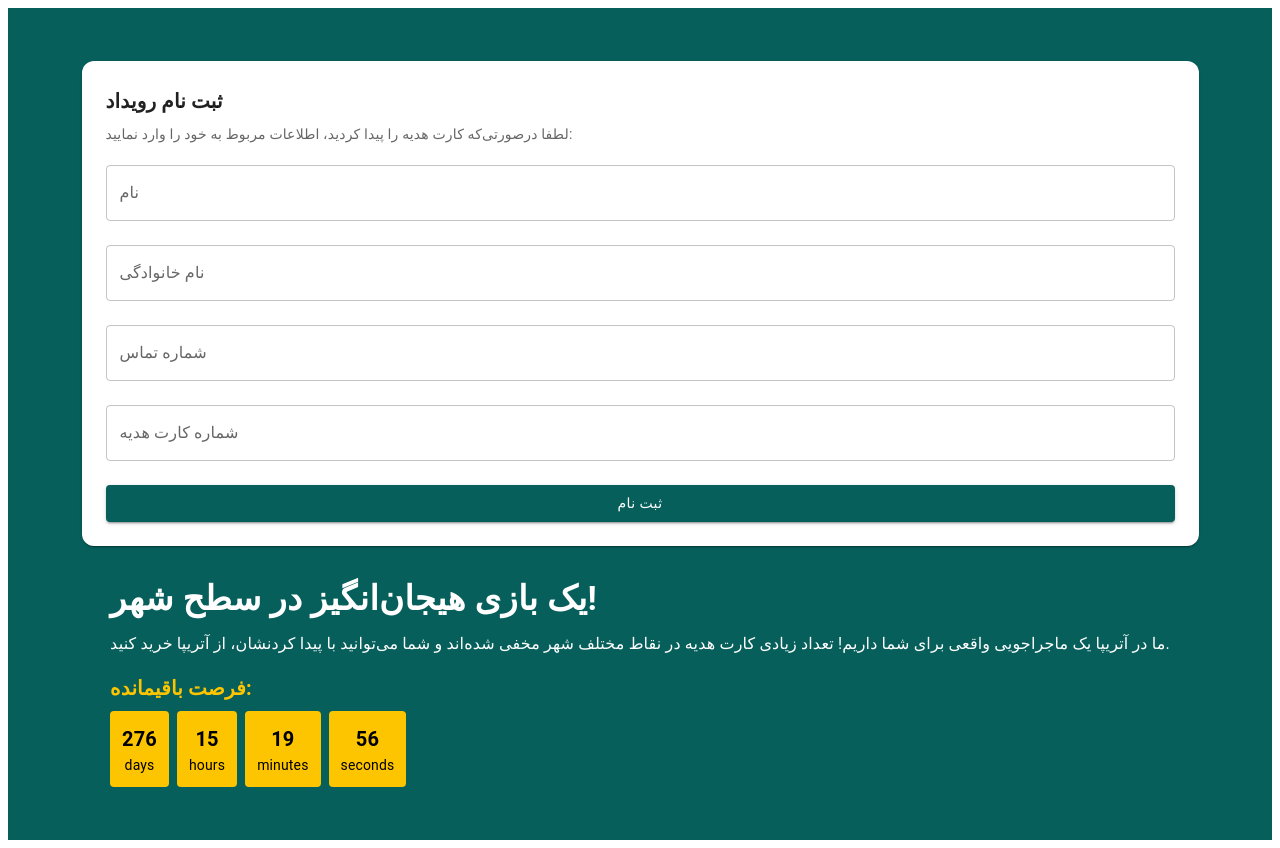
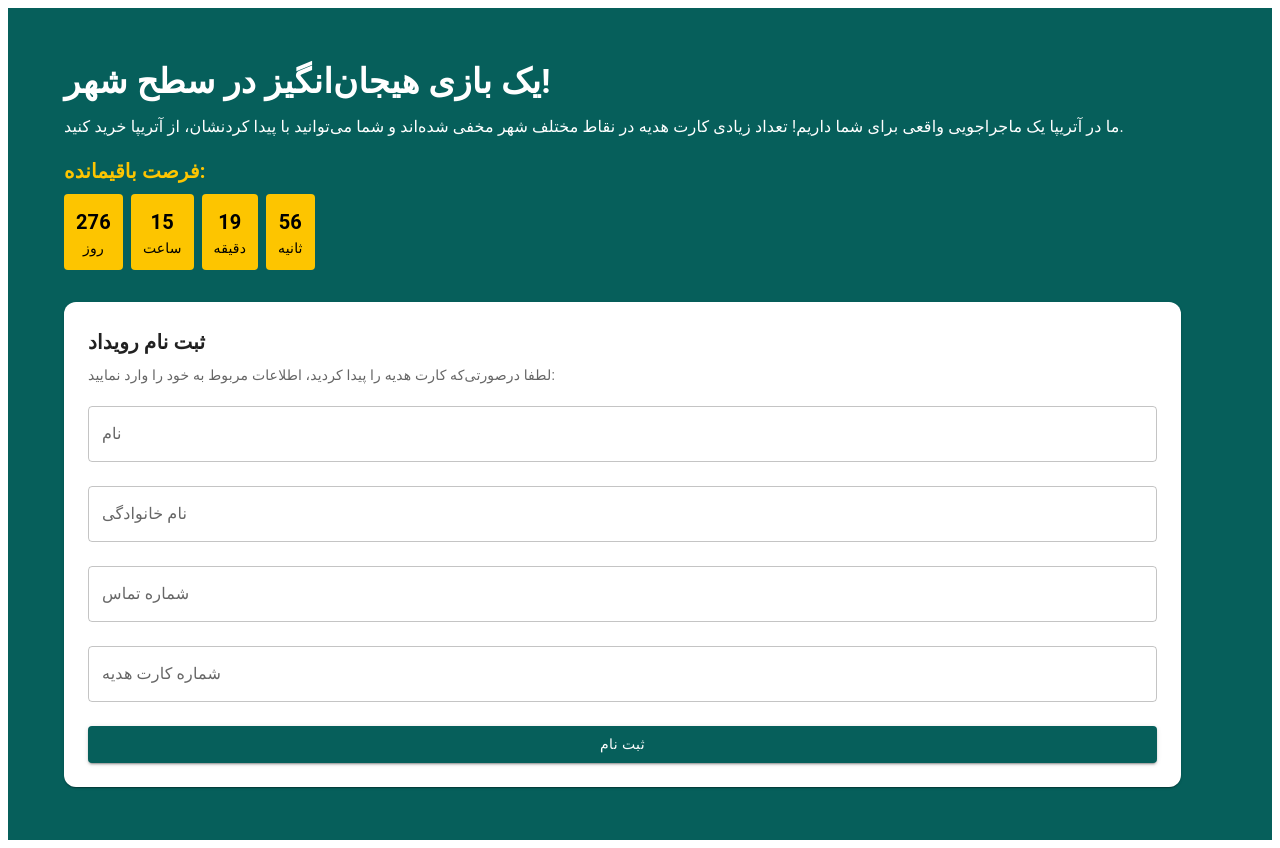
Before and after one commit to dylogedyloge/event, a React (Create React App) app: page / in a window 1280 px wide. Built offline with nearby package versions, Linux system fonts and the light colour scheme.

Commit message:
refactor Event component layout and update registration form localization

```diff
--- a/src/Event.jsx
+++ b/src/Event.jsx
@@ -10,10 +10,10 @@ const EventRegistration = () => {
     let timeLeft = {};
     if (difference > 0) {
       timeLeft = {
-        days: Math.floor(difference / (1000 * 60 * 60 * 24)),
-        hours: Math.floor((difference / (1000 * 60 * 60)) % 24),
-        minutes: Math.floor((difference / 1000 / 60) % 60),
-        seconds: Math.floor((difference / 1000) % 60),
+        روز: Math.floor(difference / (1000 * 60 * 60 * 24)),
+        ساعت: Math.floor((difference / (1000 * 60 * 60)) % 24),
+        دقیقه: Math.floor((difference / 1000 / 60) % 60),
+        ثانیه: Math.floor((difference / 1000) % 60),
       };
     }
     return timeLeft;
@@ -31,26 +31,7 @@ const EventRegistration = () => {
   return (
     <Box sx={{ backgroundColor: "#065F5B", minHeight: "100vh", display: "flex", alignItems: "center", justifyContent: "center", p: 2 }}>
       <Container maxWidth="lg">
-        <Grid container spacing={4} alignItems="center" justifyContent="center">
-          {/* Registration Form */}
-          <Grid item xs={12} md={4}>
-            <Card sx={{ p: 3, borderRadius: 3 }}>
-              <Typography variant="h6" fontWeight="bold" gutterBottom>
-                ثبت نام رویداد
-              </Typography>
-              <Typography variant="body2" color="textSecondary" gutterBottom>
-                لطفا درصورتی‌که کارت هدیه را پیدا کردید، اطلاعات مربوط به خود را وارد نمایید:
-              </Typography>
-              <TextField fullWidth margin="normal" label="نام" variant="outlined" />
-              <TextField fullWidth margin="normal" label="نام خانوادگی" variant="outlined" />
-              <TextField fullWidth margin="normal" label="شماره تماس" variant="outlined" />
-              <TextField fullWidth margin="normal" label="شماره کارت هدیه" variant="outlined" />
-              <Button fullWidth variant="contained" sx={{ mt: 2, backgroundColor: "#065F5B" }}>
-                ثبت نام
-              </Button>
-            </Card>
-          </Grid>
-
+        <Grid container spacing={4} direction={{ xs: 'column-reverse', md: 'row' }} alignItems="center">
           {/* Event Details */}
           <Grid item xs={12} md={6}>
             <Typography variant="h4" fontWeight="bold" color="white" gutterBottom>
@@ -82,6 +63,25 @@ const EventRegistration = () => {
               </Typography>
             )}
           </Grid>
+
+          {/* Registration Form */}
+          <Grid item xs={12} md={6}>
+            <Card sx={{ p: 3, borderRadius: 3 }}>
+              <Typography variant="h6" fontWeight="bold" gutterBottom>
+                ثبت نام رویداد
+              </Typography>
+              <Typography variant="body2" color="textSecondary" gutterBottom>
+                لطفا درصورتی‌که کارت هدیه را پیدا کردید، اطلاعات مربوط به خود را وارد نمایید:
+              </Typography>
+              <TextField fullWidth margin="normal" label="نام" variant="outlined" />
+              <TextField fullWidth margin="normal" label="نام خانوادگی" variant="outlined" />
+              <TextField fullWidth margin="normal" label="شماره تماس" variant="outlined" />
+              <TextField fullWidth margin="normal" label="شماره کارت هدیه" variant="outlined" />
+              <Button fullWidth variant="contained" sx={{ mt: 2, backgroundColor: "#065F5B" }}>
+                ثبت نام
+              </Button>
+            </Card>
+          </Grid>
         </Grid>
       </Container>
     </Box>
```
